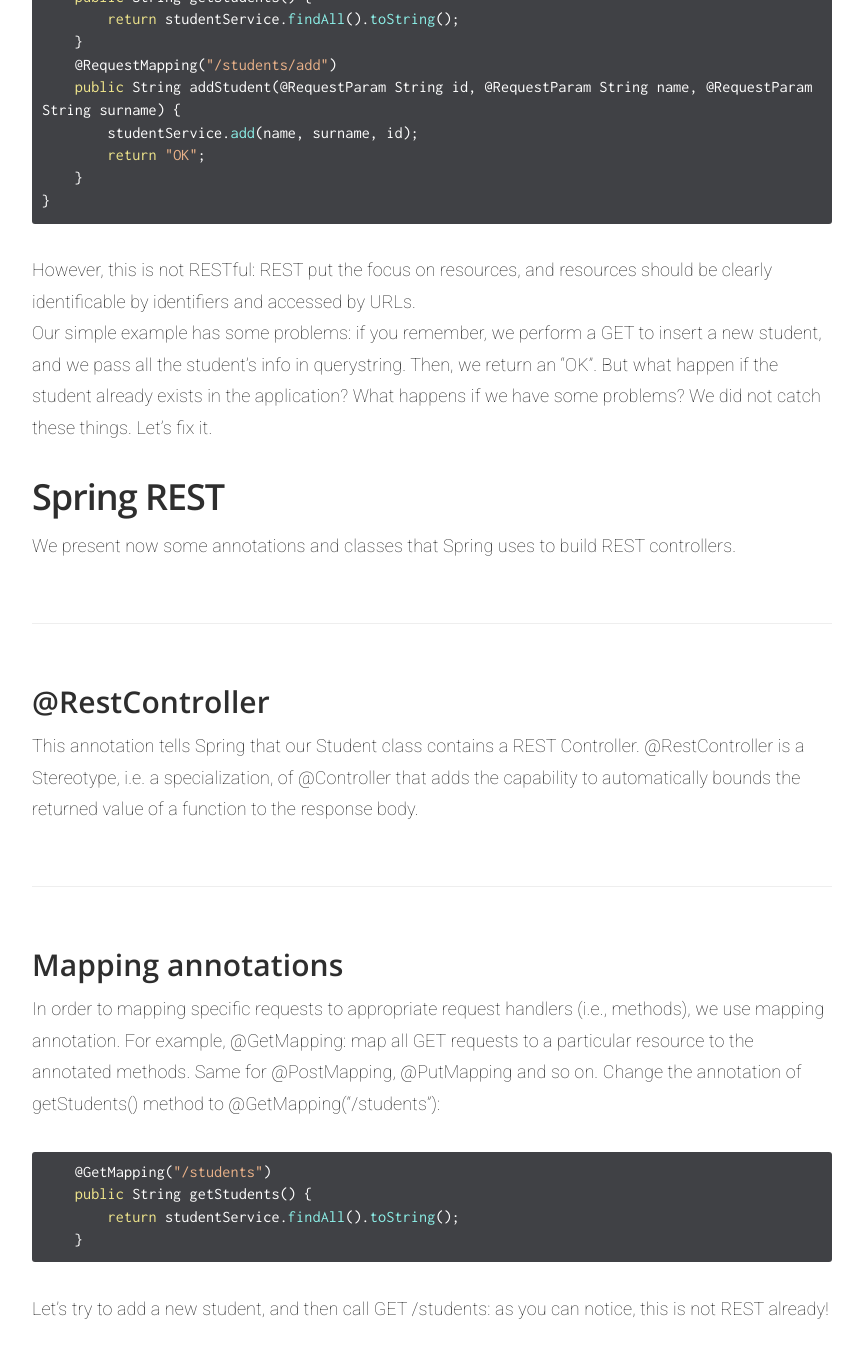
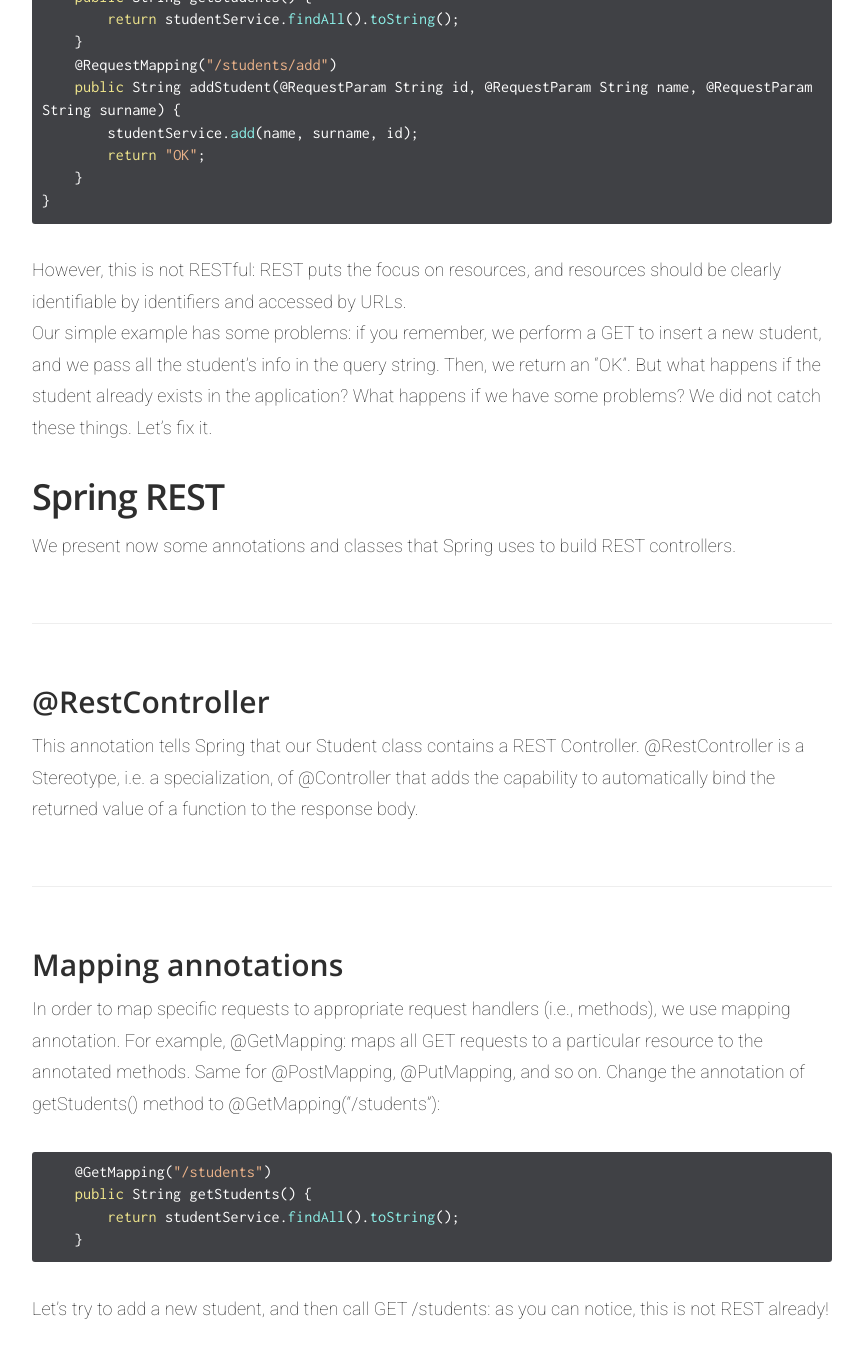
Before and after one commit to UniVE-SSV/SoftwareArchitecture, a Jekyll site: the page built from _docs/http/spring-rest.md, in a window 1280 px wide and 1400 px high, scrolled down 1355 px. Shown: the top 1358 px of the window, without its empty margins (358-1221 px from the left). Built offline with Jekyll 4.4.1, drawn with Linux system fonts in a browser that asks for light colours; some of the changed text lies outside the part shown.

Commit message:
fix spring rest

```diff
--- a/_docs/http/spring-rest.md
+++ b/_docs/http/spring-rest.md
@@ -36,15 +36,15 @@ public class Student {
     }
 }
 {% endhighlight %}
-However, this is not RESTful: REST put the focus on resources, and resources should be clearly identificable by identifiers and accessed by URLs.
-Our simple example has some problems: if you remember, we perform a GET to insert a new student, and we pass all the student's info in querystring. Then, we return an "OK". But what happen if the student already exists in the application? What happens if we have some problems? We did not catch these things. Let's fix it.
+However, this is not RESTful: REST puts the focus on resources, and resources should be clearly identifiable by identifiers and accessed by URLs.
+Our simple example has some problems: if you remember, we perform a GET to insert a new student, and we pass all the student's info in the query string. Then, we return an "OK". But what happens if the student already exists in the application? What happens if we have some problems? We did not catch these things. Let's fix it.
 
 ## Spring REST
 We present now some annotations and classes that Spring uses to build REST controllers.
 ### @RestController
-This annotation tells Spring that our Student class contains a REST Controller. @RestController is a Stereotype, i.e. a specialization, of @Controller that adds the capability to automatically bounds the returned value of a function to the response body.
+This annotation tells Spring that our Student class contains a REST Controller. @RestController is a Stereotype, i.e. a specialization, of @Controller that adds the capability to automatically bind the returned value of a function to the response body.
 ### Mapping annotations
-In order to mapping specific requests to appropriate request handlers (i.e., methods), we use mapping annotation. For example, @GetMapping: map all GET requests to a particular resource to the annotated methods. Same for @PostMapping, @PutMapping and so on. Change the annotation of getStudents() method to @GetMapping("/students"):
+In order to map specific requests to appropriate request handlers (i.e., methods), we use mapping annotation. For example, @GetMapping: maps all GET requests to a particular resource to the annotated methods. Same for @PostMapping, @PutMapping, and so on. Change the annotation of getStudents() method to @GetMapping("/students"):
 {% highlight java %}
     @GetMapping("/students")
     public String getStudents() {
@@ -54,16 +54,16 @@ In order to mapping specific requests to appropriate request handlers (i.e., met
 Let's try to add a new student, and then call GET /students: as you can notice, this is not REST already!
 ### ResponseEntity class
 Suppose that we want to produce a JSON.
-ResponseEntity is a Spring class that represents a REST response. A ResponseEntity is parametric to an Object that we whish to produce as body. In our case, we want to return a list of Student (remember to rebuild your application):
+ResponseEntity is a Spring class that represents a REST response. A ResponseEntity is parametric to an Object that we wish to produce as body. In our case, we want to return a list of Students (remember to rebuild your application):
 {% highlight java %}
     @GetMapping("/students")
     public ResponseEntity<List<com.example.studentsapp.models.Student>> getStudents() {
         return ResponseEntity.ok(studentService.findAll());
     }
 {% endhighlight %}
-We a JSON object as a response: wonderful! You can see how to build different responses in the <a href="https://docs.spring.io/spring-framework/docs/current/javadoc-api/org/springframework/http/ResponseEntity.html">documentation</a>.  Using ResponseEntity you can, for example, set a header, return other status code, etc without too much efforts.
+We have a JSON object as a response: wonderful! You can see how to build different responses in the <a href="https://docs.spring.io/spring-framework/docs/current/javadoc-api/org/springframework/http/ResponseEntity.html">documentation</a>.  Using ResponseEntity you can, for example, set a header, return other status code, etc without too many efforts.
 ### @RequestBody
-Now we are going to make the POST more POST. We wish to use a JSON Body as a Request, that corresponds to a Student Object, and throw away all the querystring parameters. We can use the @RequestBody annotation, that works like @RequestParam but, instead of mapping querystring parameters in the method arguments, it maps the content of the body. Firstly, let's change @RequestMapping in @PostMapping, and change also the path to be more REST-style:
+Now we are going to make the POST more POST. We wish to use a JSON Body as a Request, that corresponds to a Student Object, and throw away all the query string parameters. We can use the @RequestBody annotation, which works like @RequestParam but, instead of mapping query string parameters in the method arguments, it maps the content of the body. Firstly, let's change @RequestMapping in @PostMapping, and change also the path to be more REST-style:
 {% highlight java %}
 @PostMapping("/students")
     public String addStudent(@RequestParam String id, @RequestParam String name, @RequestParam String surname)
@@ -100,7 +100,7 @@ public class ErrorResponse {
     }
 }
 {% endhighlight %}
-Let's make the create method on repository to return false if the Student already exists:
+Let's make the create method on the repository return false if the Student already exists:
 {% highlight java %}
 @Repository
 public class StudentRepository {
@@ -148,7 +148,7 @@ public class StudentService {
     ...
 }
 {% endhighlight %}
-Now catch the existance of the Student inside Controller:
+Now catch the existence of the Student inside the Controller:
 {% highlight java %}
 @RestController
 public class Student {
```
Also changed, not shown: other parts of _docs/http/spring-rest.md (+5 -5 lines).
